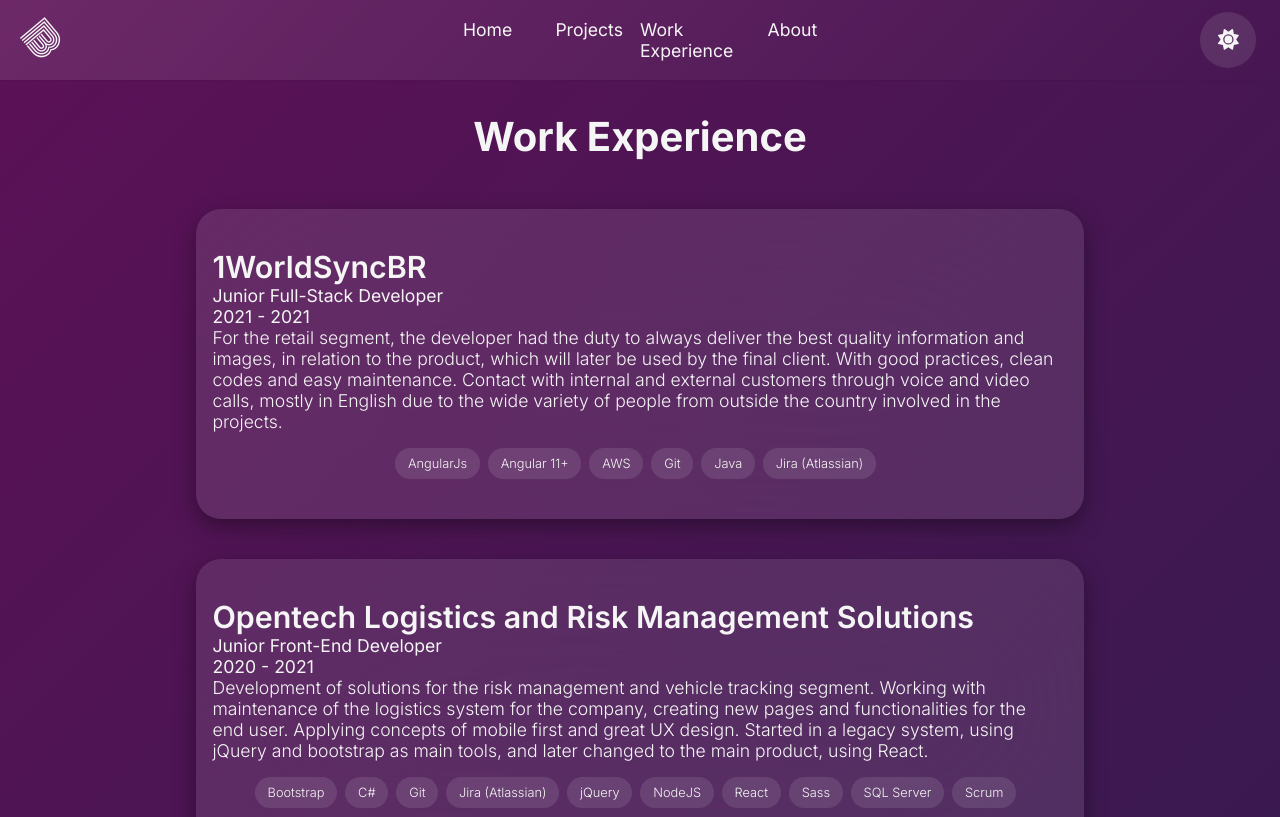
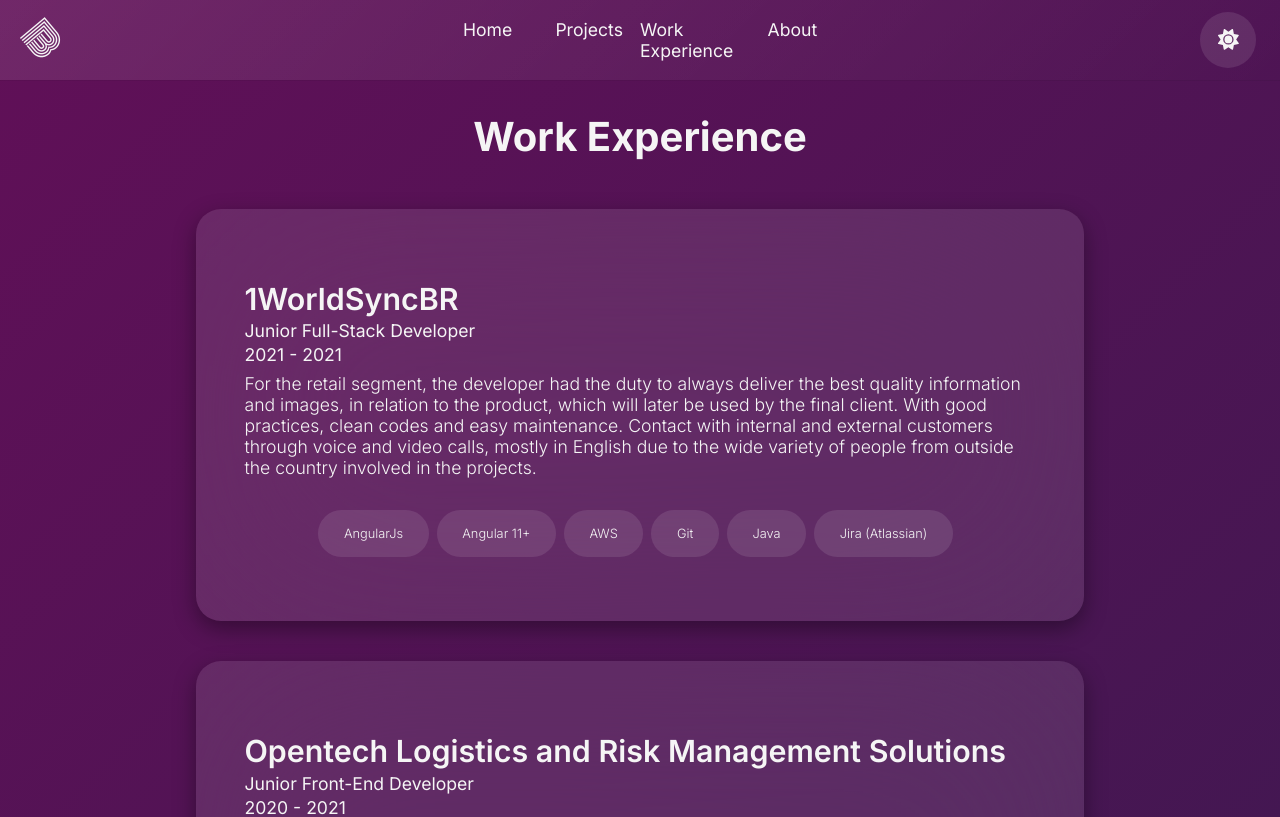
Before and after one commit to brunovdsa/portfolio, a React (Vite) app: page /experience in a window 1280 px wide. Shown: the top 817 px of the page. Built offline with nearby package versions, Linux system fonts and the light colour scheme.

Commit message:
FEAT: Work Experience Card done for mobile and desktop versions

```diff
--- a/src/components/ExperienceCard/styles.ts
+++ b/src/components/ExperienceCard/styles.ts
@@ -5,11 +5,19 @@ export const Container = styled.div`
   font-family: ${(props) => props.theme.font_family.inter};
   padding: 1rem;
   max-width: 99%;
+
+  @media (min-width: 1100px) {
+    padding: 3rem 3rem 2rem;
+  }
 `;
 
 export const Header = styled.div`
   display: flex;
   flex-direction: column;
+
+  @media (min-width: 1100px) {
+    gap: 0.2rem;
+  }
 `;
 
 export const Company = styled.h1`
@@ -33,6 +41,10 @@ export const Content = styled.div`
   display: flex;
   flex-direction: column;
   justify-content: center;
+
+  @media (min-width: 1100px) {
+    margin: 0.5rem 0;
+  }
 `;
 
 export const Description = styled.p`
@@ -45,6 +57,10 @@ export const TechContainer = styled.div`
   display: flex;
   flex-direction: column;
   margin: 1rem 0 0;
+
+  @media (min-width: 1100px) {
+    margin: 2rem 0 0;
+  }
 `;
 
 export const TechList = styled.ul`
@@ -64,4 +80,8 @@ export const Tech = styled.li`
   border-radius: 25px;
   display: flex;
   padding: 0.5rem 0.8rem;
+
+  @media (min-width: 1100px) {
+    padding: 1rem 1.6rem;
+  }
 `;
```
